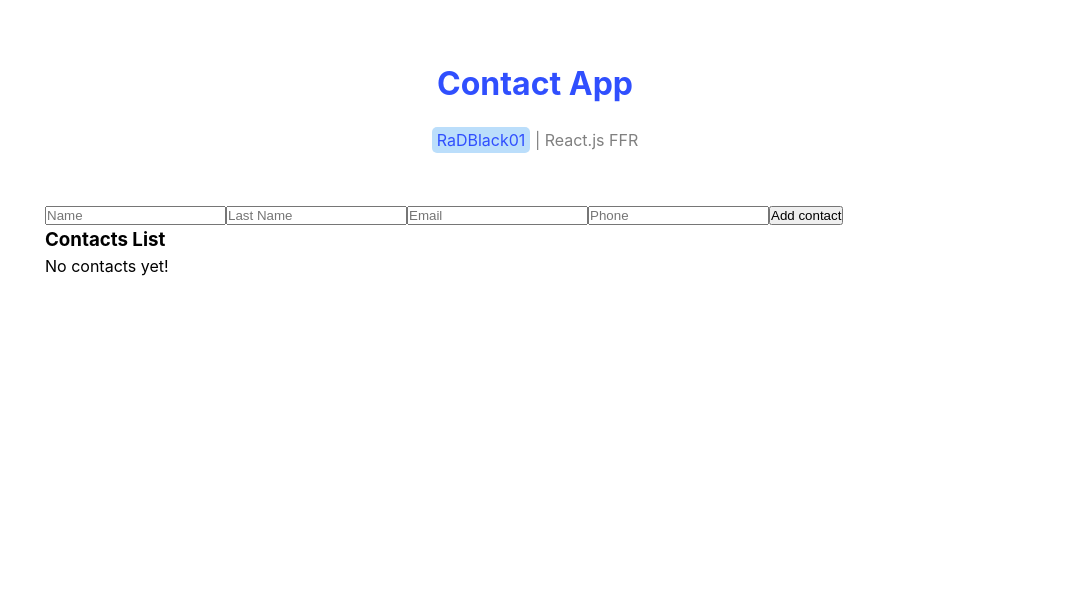
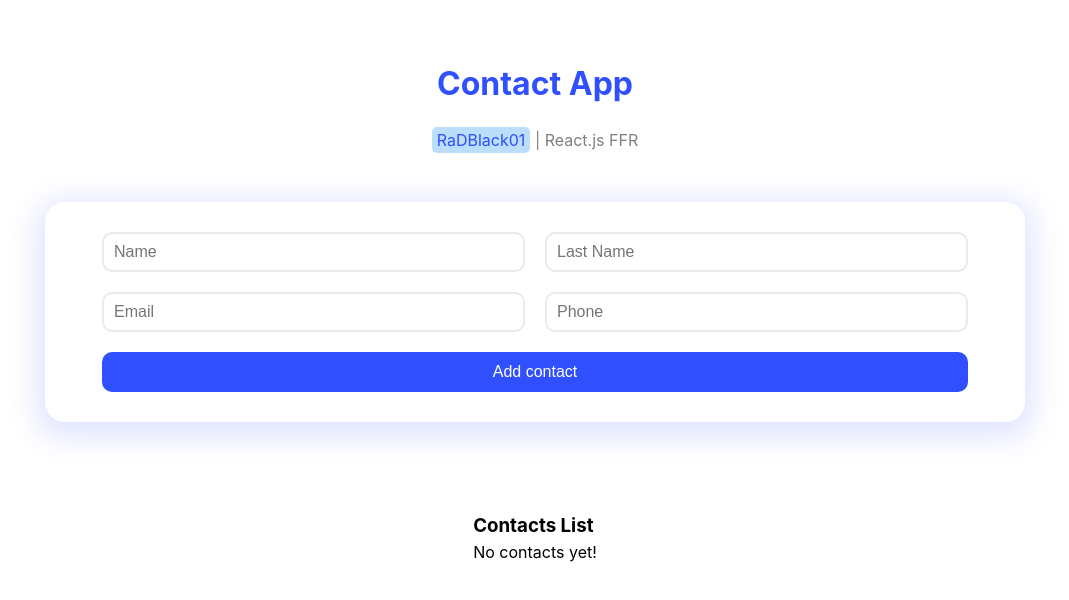
Before and after one commit to RaD01Black/contact-app-FFR, a React (Vite) app: page / in a window 1280 px wide. Shown: the top 600 px of the page, without its empty margins (105-1174 px from the left). Built offline with nearby package versions, Linux system fonts and the light colour scheme.

Commit message:
adding styles

```diff
--- a/src/components/Contact.jsx
+++ b/src/components/Contact.jsx
@@ -3,6 +3,8 @@
 
 import ContactsList from "./ContactsList";
 import inputs from "../constants/input";
+
+import styles from "./Contacts.module.css";
 
 function Contact() {
     const [contacts, setContacts] = useState([]);
@@ -49,8 +51,8 @@
     };
 
   return (
-    <div>
-        <div>
+    <div className={styles.container}>
+        <div className={styles.form}>
             {inputs.map((input, index) => (
                 <input
                 key={index}
@@ -63,7 +65,7 @@
             ))}
             <button onClick={addHandler}>Add contact </button>
        </div>
-       <div>{alert && <p>{alert}</p>}</div>
+       <div className={styles.alert}>{alert && <p>{alert}</p>}</div>
        <ContactsList contacts={contacts} deleteHandler={deleteHandler} />
     </div>
   )
--- /dev/null
+++ b/src/components/Contacts.module.css
@@ -0,0 +1,69 @@
+.container {
+    display: flex;
+    flex-direction: column;
+    align-items: center;
+}
+
+.form {
+    display: flex;
+    flex-wrap: wrap;
+    align-items: center;
+    justify-content: center;
+    padding: 20px;
+    margin-bottom: 20px;
+    border-radius: 20px;
+    box-shadow: #304ffe25 0px 7px 29px 9px;
+}
+
+.form input {
+    width: 45%;
+    height: 40px;
+    margin: 10px;
+    padding: 10px;
+    border: 2px solid #eaeaea;
+    border-radius: 10px;
+    color: #304ffe;
+    font-size: 1rem;
+}
+
+.form button {
+    width: calc(90% + 20px);
+    height: 40px;
+    padding: 10px;
+    margin: 10px 0;
+    cursor: pointer;
+    background: #304ffe;
+    border: none;
+    border-radius: 10px;
+    font-size: 1rem;
+    color: #fff;
+    transition: .40s all ease-in-out;
+}
+
+.form button:hover {
+    box-shadow: #0c2ad487 0px 7px 29px 0px;
+}
+
+.alert {
+    width: 100%;
+    height: 40px;
+    margin: 5px 0 25px;
+}
+
+.alert p {
+    background-color: #ffebee;
+    color: #f44336;
+    width: 100%;
+    padding: 10px;
+    border-radius: 10px;
+}
+
+@media (max-width: 500px) {
+    .form input {
+        width: 90%;
+    }
+
+    .form button {
+        width: 90%;
+    }
+}
```
